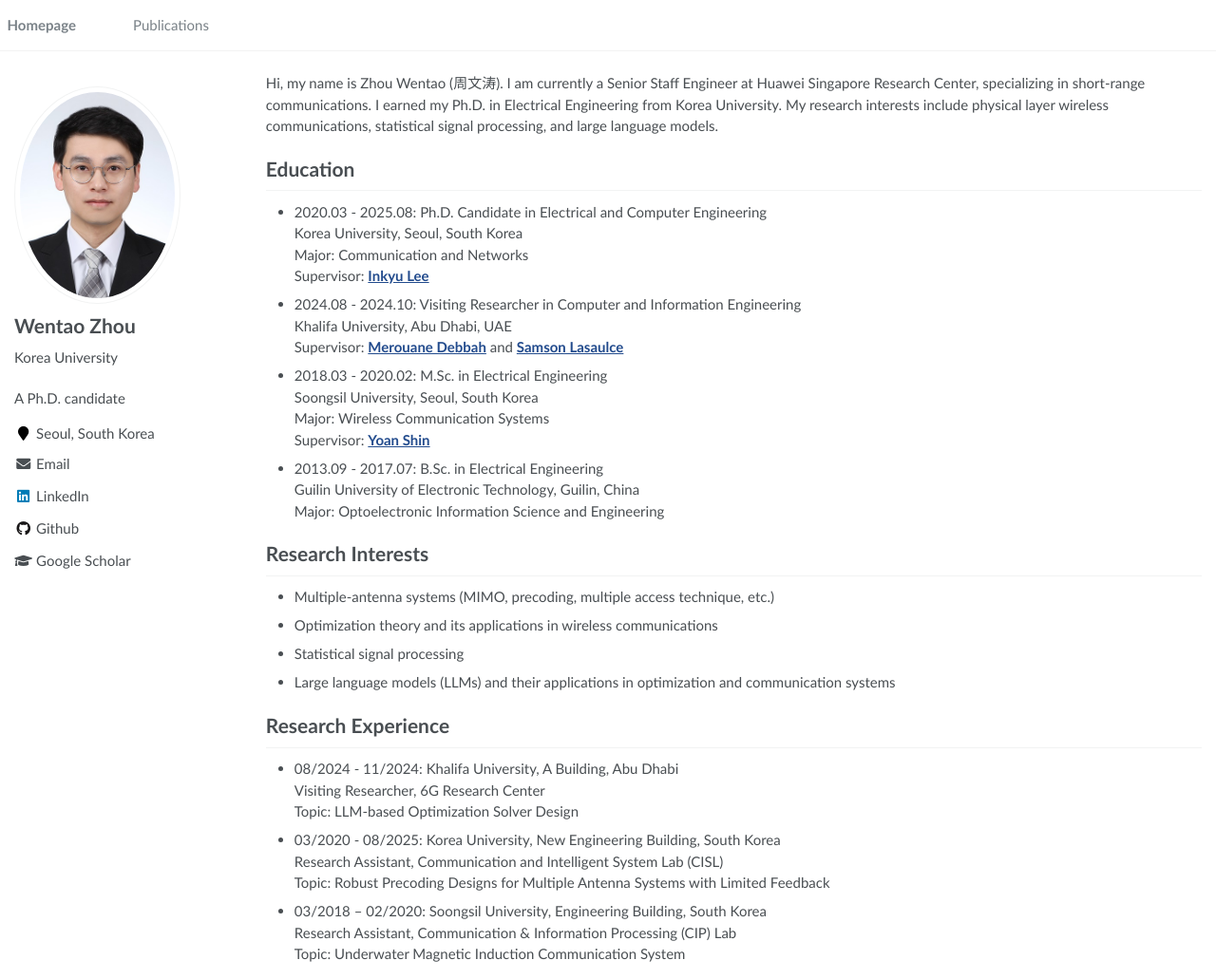
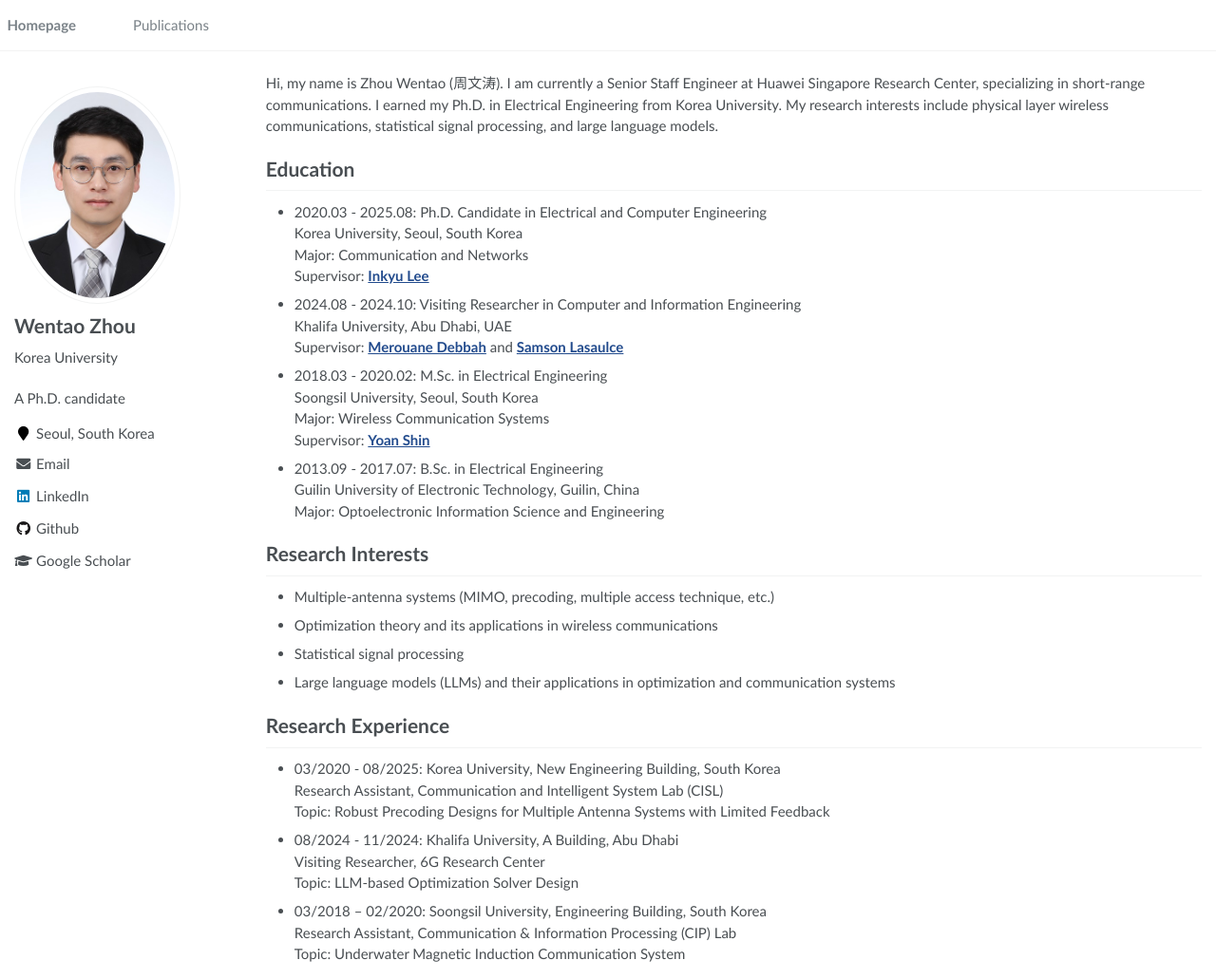
Before and after one commit to zhouwt612/zhouwt612.github.io, a Jekyll site: the page built from _pages/about.md, in a window 1280 px wide and 1031 px high. Shown: the whole window at 95% size. Built offline with Jekyll 4.4.1, drawn with Linux system fonts in a browser that asks for light colours.

```diff
--- a/_pages/about.md
+++ b/_pages/about.md
@@ -48,13 +48,13 @@ Hi, my name is Zhou Wentao (周文涛). I am currently a Senior Staff Engineer a
 
 
 # Research Experience
+- 03/2020 - 08/2025: Korea University, New Engineering Building, South Korea
+  Research Assistant, Communication and Intelligent System Lab (CISL)
+  Topic: Robust Precoding Designs for Multiple Antenna Systems with Limited Feedback
+
 - 08/2024 - 11/2024: Khalifa University, A Building, Abu Dhabi
   Visiting Researcher, 6G Research Center
   Topic: LLM-based Optimization Solver Design
-
-- 03/2020 - 08/2025: Korea University, New Engineering Building, South Korea
-  Research Assistant, Communication and Intelligent System Lab (CISL)
-  Topic: Robust Precoding Designs for Multiple Antenna Systems with Limited Feedback
 
 - 03/2018 – 02/2020: Soongsil University, Engineering Building, South Korea
   Research Assistant, Communication & Information Processing (CIP) Lab
```
